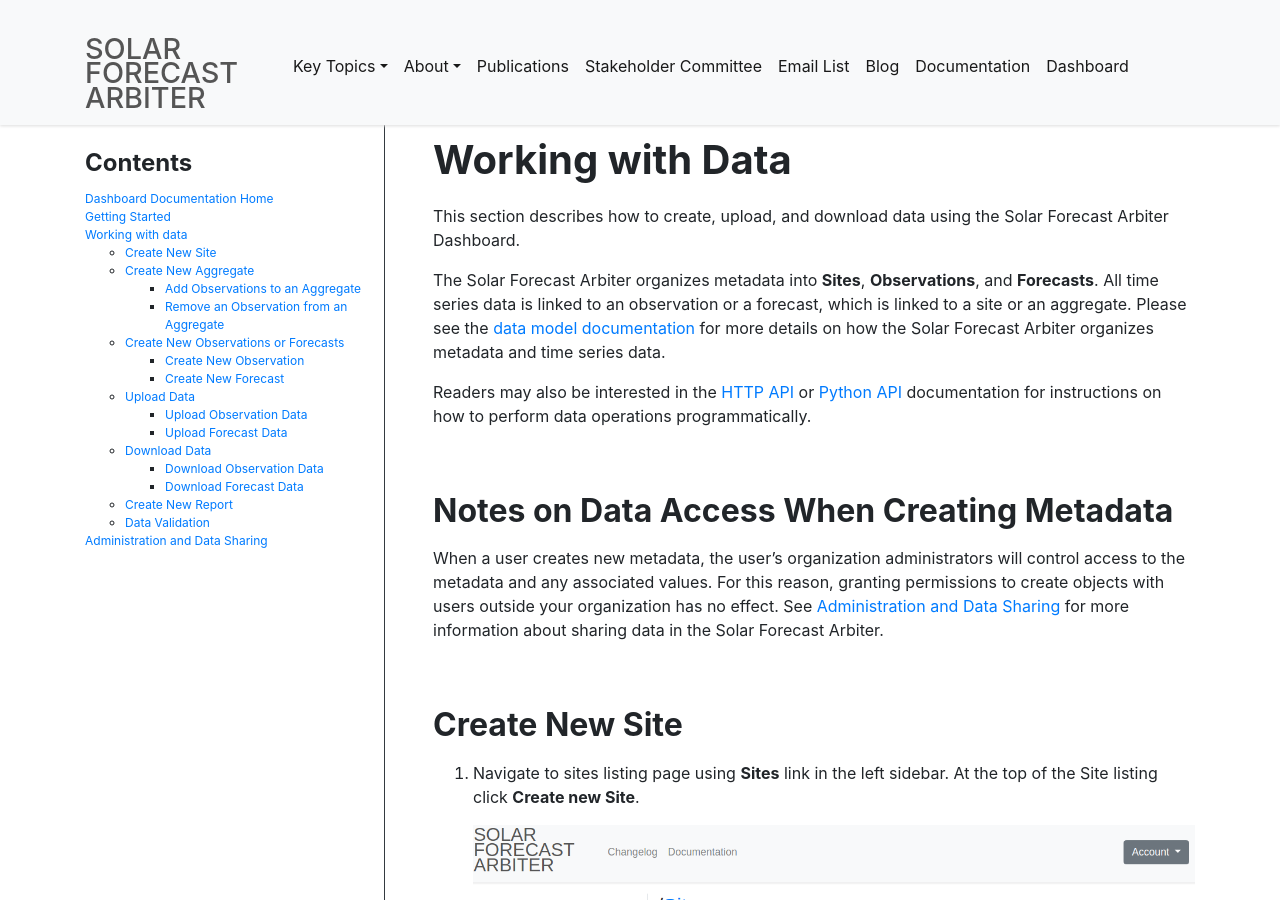
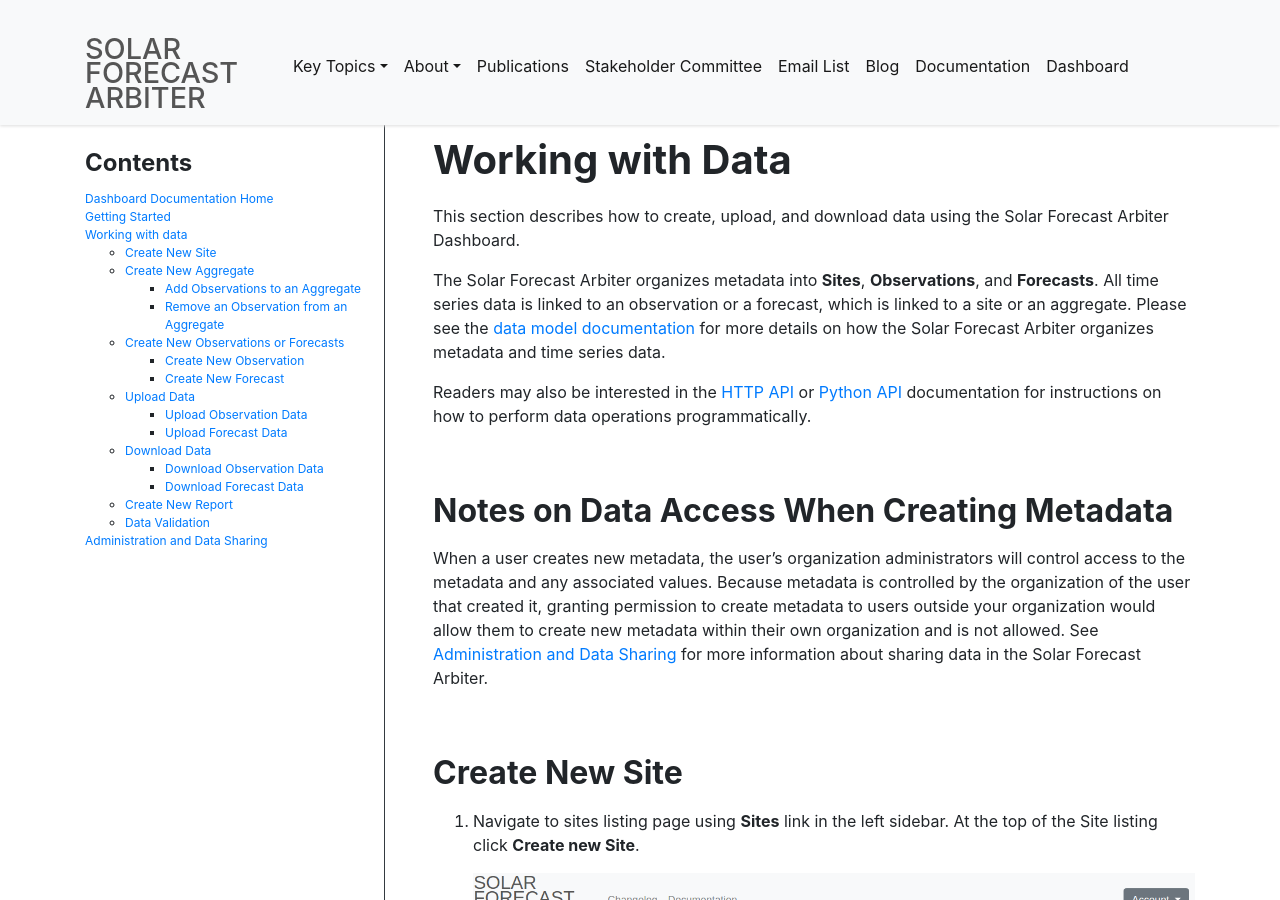
Before and after one commit to SolarArbiter/SolarArbiter.github.io, a Jekyll site: the page built from documentation/dashboard/working_with_data.md, in a window 1280 px wide and 900 px high. Built offline with Jekyll 4.4.1, drawn with Linux system fonts in a browser that asks for light colours.

Commit message:
clarify create permissions note

```diff
--- a/documentation/dashboard/working_with_data.md
+++ b/documentation/dashboard/working_with_data.md
@@ -29,9 +29,11 @@
 {: .anchor}
 
 When a user creates new metadata, the user's organization administrators will
-control access to the metadata and any associated values. For this reason,
-granting permissions to create objects with users outside your organization has
-no effect. See [Administration and Data Sharing](/documentation/dashboard/administration/)
+control access to the metadata and any associated values. Because metadata is
+controlled by the organization of the user that created it, granting permission
+to create metadata to users outside your organization would allow them to
+create new metadata within their own organization and is not allowed. See
+[Administration and Data Sharing](/documentation/dashboard/administration/)
 for more information about sharing data in the Solar Forecast Arbiter.
 
 
```
